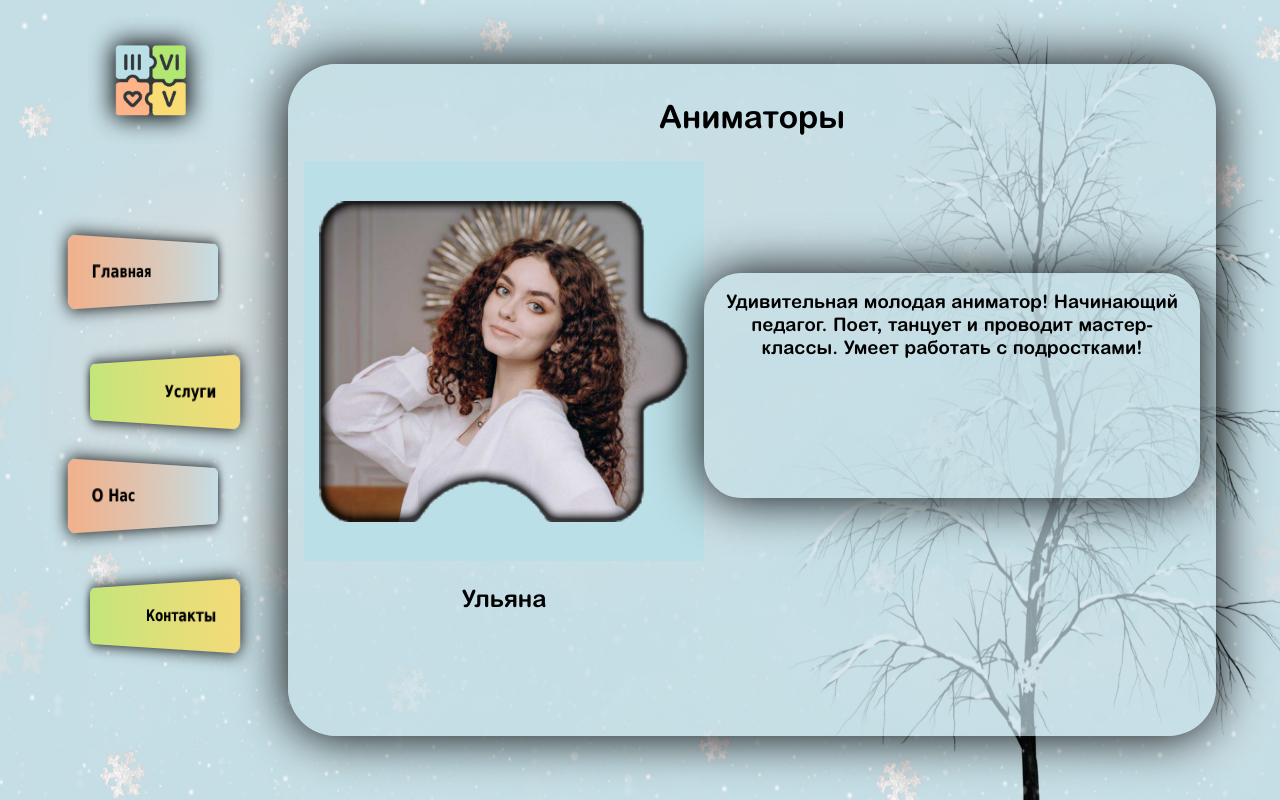
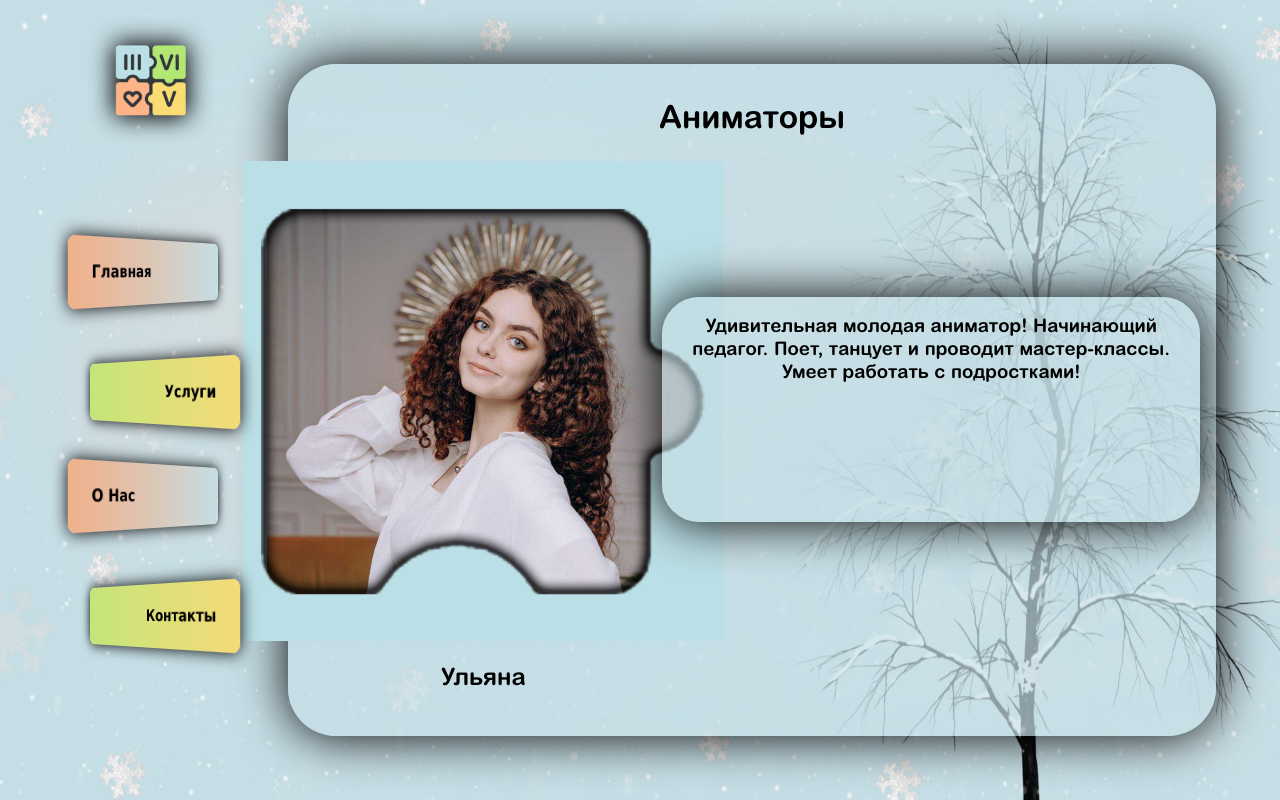
Before and after one commit to ChitKit/365events, a React (Create React App) app in the folder client/: page /animators in a window 1280 px wide. Built offline with nearby package versions, Linux system fonts and the light colour scheme.

Commit message:
sinchronization of layout

```diff
--- a/client/src/App.js
+++ b/client/src/App.js
@@ -13,9 +13,10 @@ import Animators from './pages/Animators/Animators';
 import Shows from './pages/Shows/Shows';
 import Events from './pages/Events/Events';
 import MasterClasses from './pages/MasterClasses/MasterClasses';
+import Services from './pages/Services/Services';
 
 import Administration from './components/Team/Administration/Administration';
-import Developers from './components/Team/Developers/Developers';
+// import Developers from './components/Team/Developers/Developers';
 import NavBar from './components/NavBar/NavBar';
 
 function App() {
@@ -26,7 +27,7 @@ function App() {
   // const [welcome, setWelcome] = useState(true)
 
   useEffect(() => {
-    const choicerTime = new Date().getMinutes()
+    const choicerTime = new Date().getSeconds()
     setLoader(true)
     if (choicerTime < 15) {
       if (window.screen.width > 400 ) {
@@ -68,32 +69,53 @@ function App() {
   }, [])
 
   setInterval(() => {
-    const choicerTime = new Date().getMinutes()
+    const choicerTime = new Date().getSeconds()
     setLoader(true)
     if (choicerTime < 15) {
-      setCurrentImg('img/Winter.jpg')
+      if (window.screen.width > 400 ) {
+        setCurrentImg('img/Winter.jpg')
+      } else {
+        setCurrentImg('img/WinterMobile.jpg')
+      }
       setCurrentColorForImg('(197,222,229')
+      setColorPuzzlePhoto('C')
       setLoader(false)
     } else if (choicerTime > 15 && choicerTime < 30) {
-      setCurrentImg('img/Summer.jpg')
+      if (window.screen.width > 400) {
+        setCurrentImg('img/Summer.jpg')
+      } else {
+        setCurrentImg('img/SummerMobile.jpg')
+      }
       setCurrentColorForImg('(243,219,121')
+      setColorPuzzlePhoto('Y')
       setLoader(false)
     } else if (choicerTime > 30 && choicerTime < 45) {
-      setCurrentImg('img/Spring.jpg')
+      if (window.screen.width > 400) {
+        setCurrentImg('img/Spring.jpg')
+      } else {
+        setCurrentImg('img/SpringMobile.jpg')
+      }
       setCurrentColorForImg(`(194,230,122`)
+      setColorPuzzlePhoto('G')
       setLoader(false)
     } else if (choicerTime > 45) {
-      setCurrentImg('img/Autumn.jpg')
+      if (window.screen.width > 400) {
+        setCurrentImg('img/Autumn.jpg')
+      } else {
+        setCurrentImg('img/AutumnMobile.jpg')
+      }
       setCurrentColorForImg('(241,177,139')
+      setColorPuzzlePhoto('P')
       setLoader(false)
     }
-  },1000 * 60 )
+  },1000 )
 
   return (
     <div className="App">
       <NavBar currentImg={currentImg}/>
       <Routes>
         <Route path="/" element={<Main currentColorForImg={currentColorForImg}/>} />
+        <Route path="/services" element={<Services currentColorForImg={currentColorForImg}/>} />
         <Route path="/events" element={<Events currentColorForImg={currentColorForImg}/>} />
         <Route path="/animators" element={<Animators currentColorForImg={currentColorForImg} colorPuzzlePhoto={colorPuzzlePhoto}/>} />
         <Route path="/shows" element={<Shows currentColorForImg={currentColorForImg}/>} />
--- a/client/src/components/NavBar/NavBar.jsx
+++ b/client/src/components/NavBar/NavBar.jsx
@@ -11,6 +11,10 @@ export default function NavBar({currentImg}) {
     }
   },[])
 
+  useEffect(() => {
+
+  },[currentImg])
+
   //TODO Сделать группировку group "Услуги праздники, шоу, мастер классы"
   return (
     <>
@@ -22,7 +26,7 @@ export default function NavBar({currentImg}) {
             </Link>
             <div className="NavigationApp">
             <Link to={"/"}>Главная</Link>
-            <Link to={"/events"}>Услуги</Link>
+            <Link to={"/services"}>Услуги</Link>
             {/* <Link to={"/animators"}>Аниматоры</Link> */}
             {/* <Link to={"/shows"}>Шоу</Link>  */}
             {/* <Link to={"/master_classes"}>Мастер классы</Link> */}
@@ -37,12 +41,12 @@ export default function NavBar({currentImg}) {
       </>
       :
       <>
-        {/* <div className='MetaLayout'>
+        <div className='MetaLayout'>
           <Link to={"/"}>
             <img className="LogoToHomeMobile" src="./logoHeader192.png" alt="logo" />
           </Link>
           <button className="MobileMenu">|||</button>
-        </div> */}
+        </div>
         <div className="BackgroundImageDiv" >
           <img className="BackgroundImage" src={`${currentImg}`} alt={`${currentImg}`} ></img>
         </div>
--- a/client/src/pages/Animators/Animators.jsx
+++ b/client/src/pages/Animators/Animators.jsx
@@ -106,21 +106,23 @@ export default function Animators({currentColorForImg, colorPuzzlePhoto}) {
     <MainLayout>
       <div style={{background:`rgba${currentColorForImg}, 0.7)`}} className="Animators">
         <h1>Аниматоры</h1>
-			<div style={{display:'flex', flexDirection:'row'}}>
-				<div style={{display:'flex', flexDirection:'column'}}>
+			<div className="MemberTeamMainCard">
+				<div className="MemerCard">
 					<div
 					// just set mousedOver here instead of calling update/origCount
 					onMouseOver={() => setMousedOver(true)}
 					onMouseOut={() => setMousedOver(false)}
 
 					>
-						<img style={{position:"absolute", width:'25em'}} src={`/puzzleFormForTeam/${colorPuzzleForm}${colorPuzzlePhoto}.png`} alt="puzzleForm" />
-						<img style={{ width:'25em'}} src={images[count].source} alt={images.name} />
-						<div className="title"><h2>{images[count].name}</h2></div>
+						<div className="PhotoMemberTeam">
+							<img className="PhotoMemberTeam-Puzzle" src={`/puzzleFormForTeam/${colorPuzzleForm}${colorPuzzlePhoto}.png`} alt="puzzleForm" />
+							<img className="PhotoMemberTeam-OriginPhoto" src={images[count].source} alt={images.name} />
+						</div>
+						<h2 className="PhotoMemberTeam-MemberName">{images[count].name}</h2>
 						{/* <p>count is: {count}</p> */}
 					</div>
 				</div>
-				<div style={{display:'flex', flexDirection:'column', justifyContent:'space-between' }}>
+				<div className="AboutMemberTeam">
 					<h3 style={{position:'relative', top:'5em', boxShadow:'0 0 50px black', height:'10em', borderRadius:'2em', background:`rgba${currentColorForImg}, 0.6)`, padding:'1em'}}>{images[count].description}</h3>
 					<div style={{display:'flex', flexDirection:'row'}}>
 					{/* <button style={{width:'3em', height:'3em', margin:'0.5em'}} onClick={() => setPause(false)}>Play</button>
--- a/client/src/pages/Animators/Animators.scss
+++ b/client/src/pages/Animators/Animators.scss
@@ -9,3 +9,36 @@
     box-shadow: 0 0 50px black;
     border-radius: 3em;
 }
+.MemberTeamMainCard{
+    margin-top: 1.5em;
+    display: flex;
+    flex-direction: row;
+}
+.MemerCard{
+    width: 40%;
+    display: flex;
+    flex-direction: column;
+    align-items: center;
+}
+.PhotoMemberTeam{
+    display: flex;
+    justify-content: center;
+    align-items: center;
+    &-OriginPhoto{
+        width: 27em;
+    }
+    &-Puzzle{
+        // opacity: 0.8;
+        position: absolute;
+        width: 30em;
+    }
+    &-MemberName{
+        margin-top: 2em;
+    }
+}
+.AboutMemberTeam{
+    width: 60%;
+    display:flex;
+    flex-direction:column;
+    justify-content:space-between;
+}
--- a/client/src/pages/Price/Price.jsx
+++ b/client/src/pages/Price/Price.jsx
@@ -40,7 +40,7 @@ export default function Price({currentColorForImg}) {
   return (
     <MainLayout>
       <div style={{background:`rgba${currentColorForImg}, 0.7)`}} className="Price" >
-        <h1>Цены на услуги</h1>
+        <h1>Наши услуги</h1>
       </div>
     </MainLayout>
   )
--- /dev/null
+++ b/client/src/pages/Services/Services.jsx
@@ -0,0 +1,14 @@
+import React from 'react'
+import MainLayout from '../../Layout/MainLayout'
+import './Services.scss'
+
+export default function Services({currentColorForImg}) {
+
+  return (
+    <MainLayout>
+      <div style={{background:`rgba${currentColorForImg}, 0.7)`}} className="Services" >
+        <h1>Наши услуги</h1>
+      </div>
+    </MainLayout>
+  )
+}
--- /dev/null
+++ b/client/src/pages/Services/Services.scss
@@ -0,0 +1,11 @@
+.Services{
+    position: relative;
+    z-index: 10;
+    width: 70vw;
+    height: 80vh;
+    padding: 1em;
+    display: flex;
+    flex-direction: column;
+    box-shadow: 0 0 50px black;
+    border-radius: 3em;
+}
```
Also changed, not shown: client/src/pages/About/About.jsx (+1 -35 lines).
